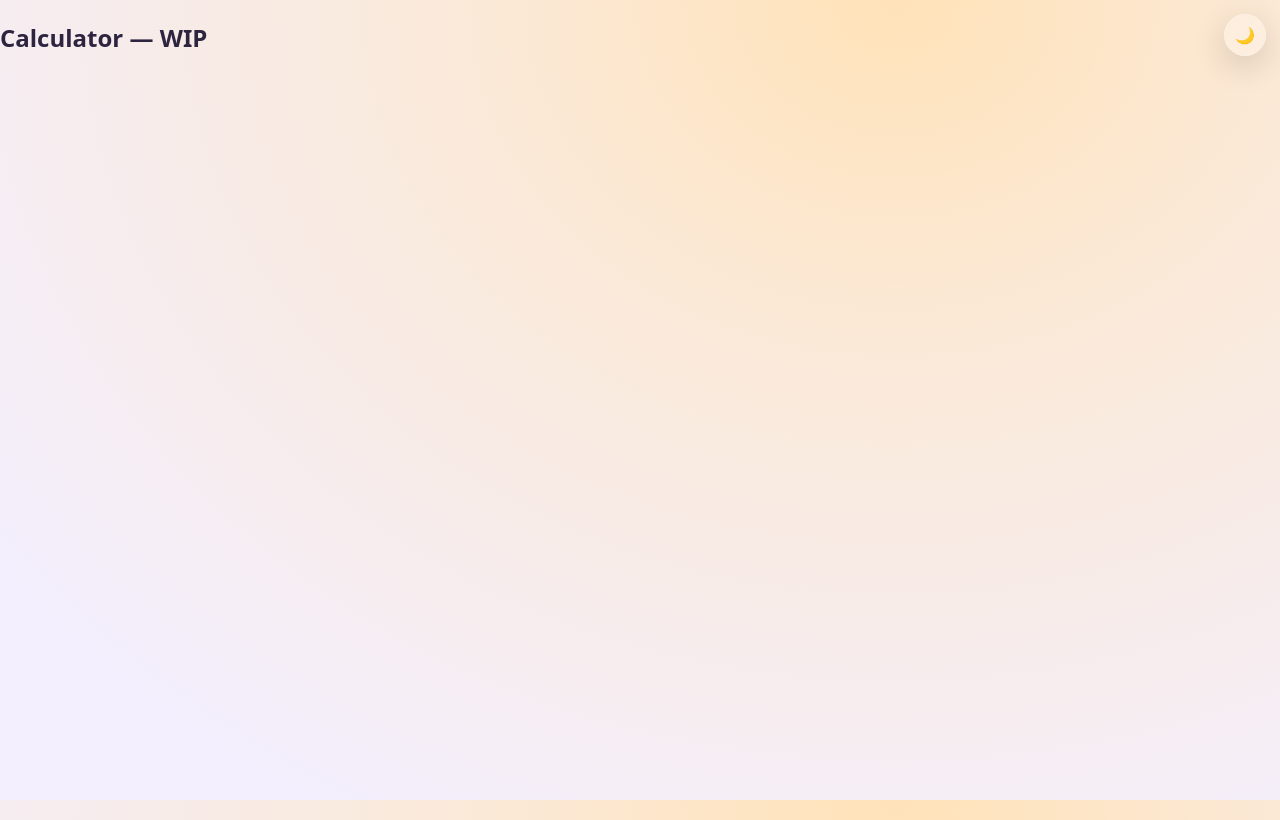
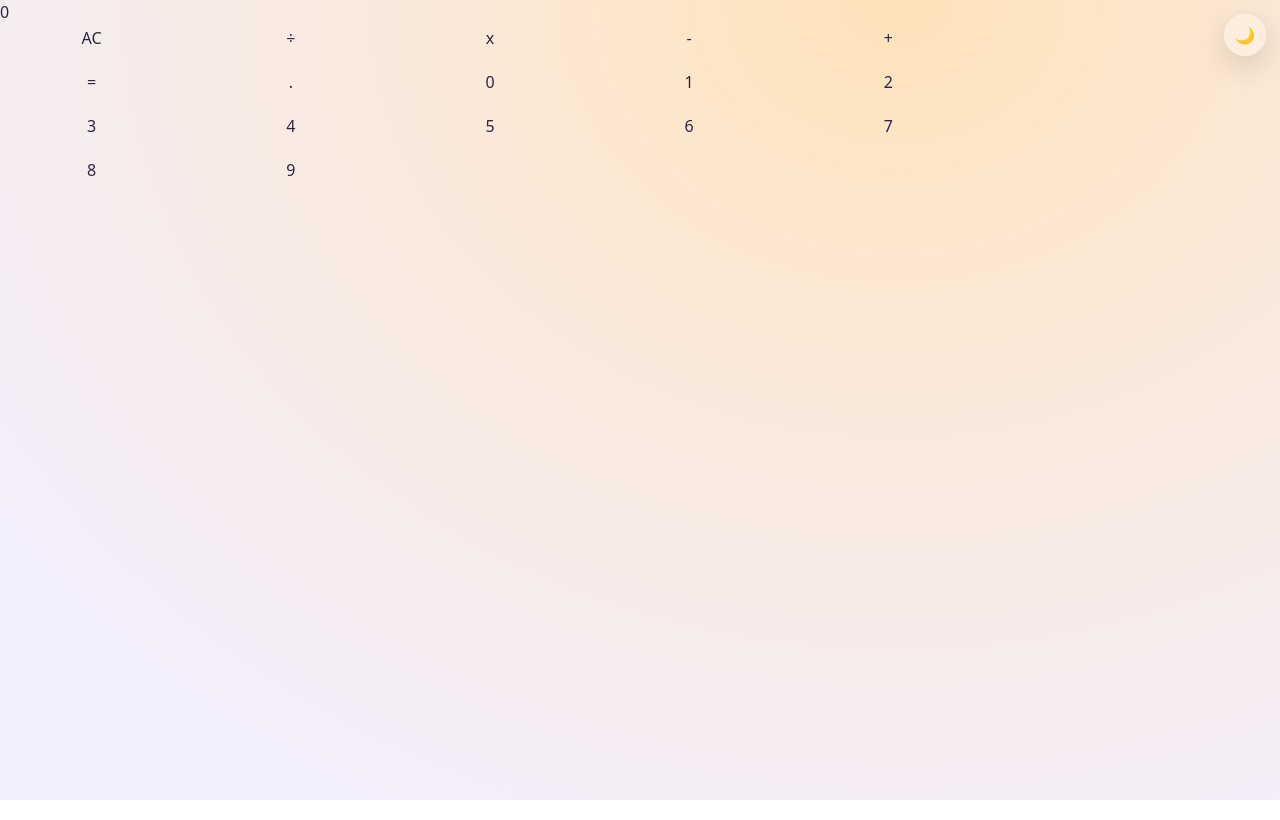
Before and after one commit to LaWuly/lofi-pomodoro-tracker, a React app: page /apps/calculator in a window 1280 px wide. Built offline with nearby package versions, Linux system fonts and the light colour scheme; the HTML template or start-up script is replaced by a standard one.

Commit message:
chore(app): aggiunto stub CalculatorFCC e collegato rotta /apps/calculator

```diff
--- /dev/null
+++ b/src/app/adapters/fcc/CalculatorFCC.tsx
@@ -0,0 +1,26 @@
+export default function CalculatorFCC() {
+  return (
+    <section aria-label="Calcolatrice FCC">
+      <div id="display">0</div>
+      <div className="grid">
+        <button id="clear">AC</button>
+        <button id="divide">÷</button>
+        <button id="multiply">x</button>
+        <button id="subtract">-</button>
+        <button id="add">+</button>
+        <button id="equals">=</button>
+        <button id="decimal">.</button>
+        <button id="zero">0</button>
+        <button id="one">1</button>
+        <button id="two">2</button>
+        <button id="three">3</button>
+        <button id="four">4</button>
+        <button id="five">5</button>
+        <button id="six">6</button>
+        <button id="seven">7</button>
+        <button id="eight">8</button>
+        <button id="nine">9</button>
+      </div>
+    </section>
+  )
+}
--- a/src/app/calculator/index.tsx
+++ b/src/app/calculator/index.tsx
@@ -1,5 +1,4 @@
-import { CalculatorStub } from './CalculatorStub'
-
-export default function CalculatorApp() {
-  return <CalculatorStub />
+import CalculatorFCC from '@app/adapters/fcc/CalculatorFCC'
+export default function CalculatorPage() {
+  return <CalculatorFCC />
 }
```
